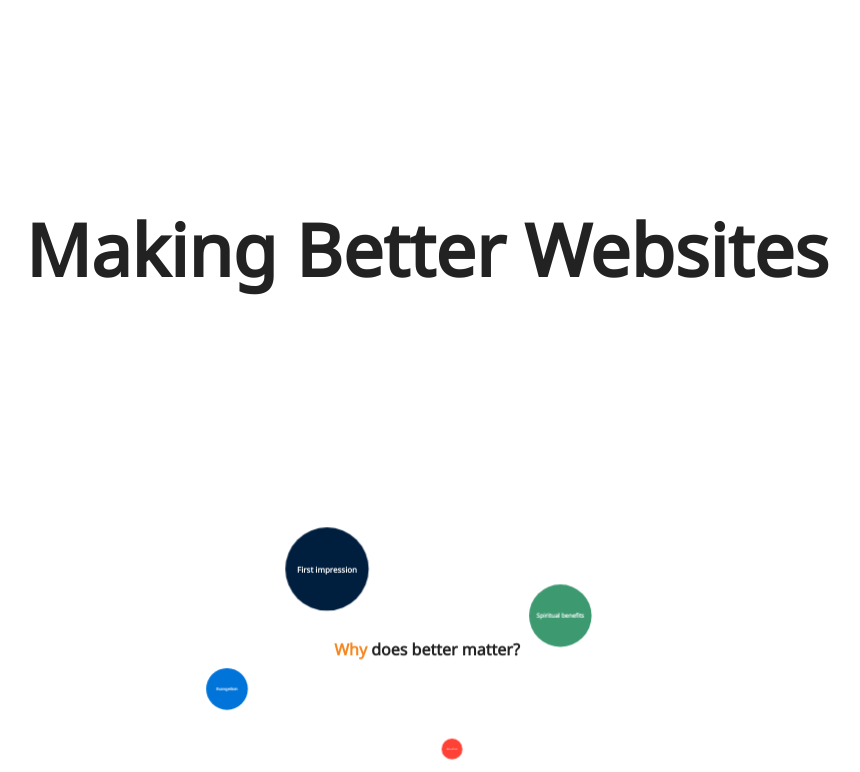
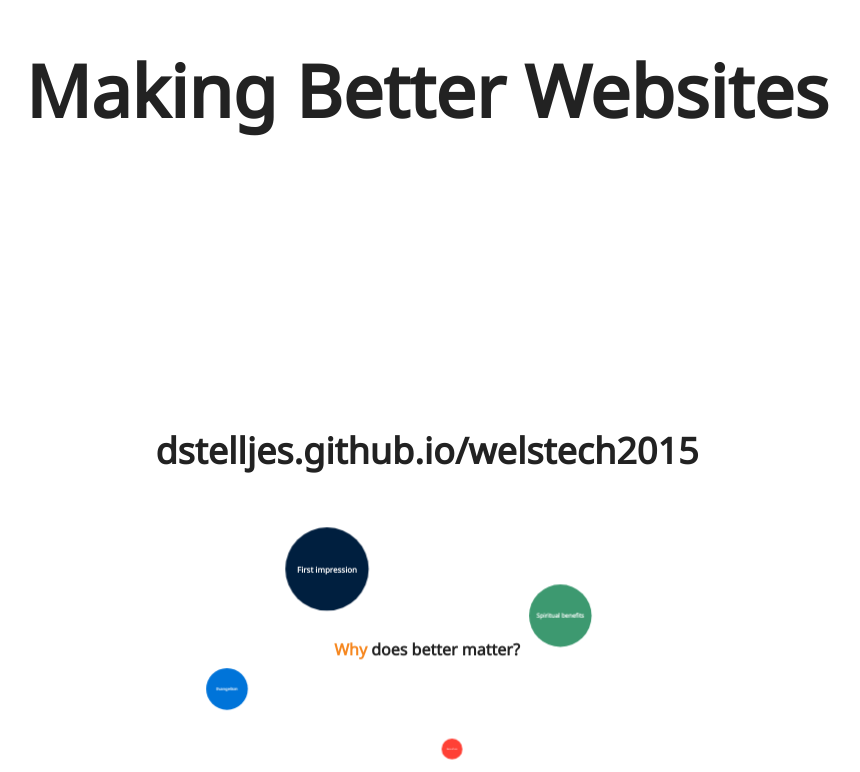
Before and after one commit to dstelljes/welstech2015, a website: page presentation/index.html in a window 1280 px wide. Shown: the part 151-923 px from the top of the page, without its empty margins (213-1073 px from the left). Drawn offline with Linux system fonts and the light colour scheme.

Commit message:
Added resource address

```diff
--- a/presentation/index.html
+++ b/presentation/index.html
@@ -17,6 +17,7 @@
 
     <div class="step full" id="welcome" data-x="0" data-y="0" data-scale="3">
       <h1 class="title">Making Better Websites</h1>
+      <h2>dstelljes.github.io/welstech2015</h2>
     </div>
 
     <div class="step circle orange" id="why" data-x="-3000" data-y="0" data-scale="3">
```
